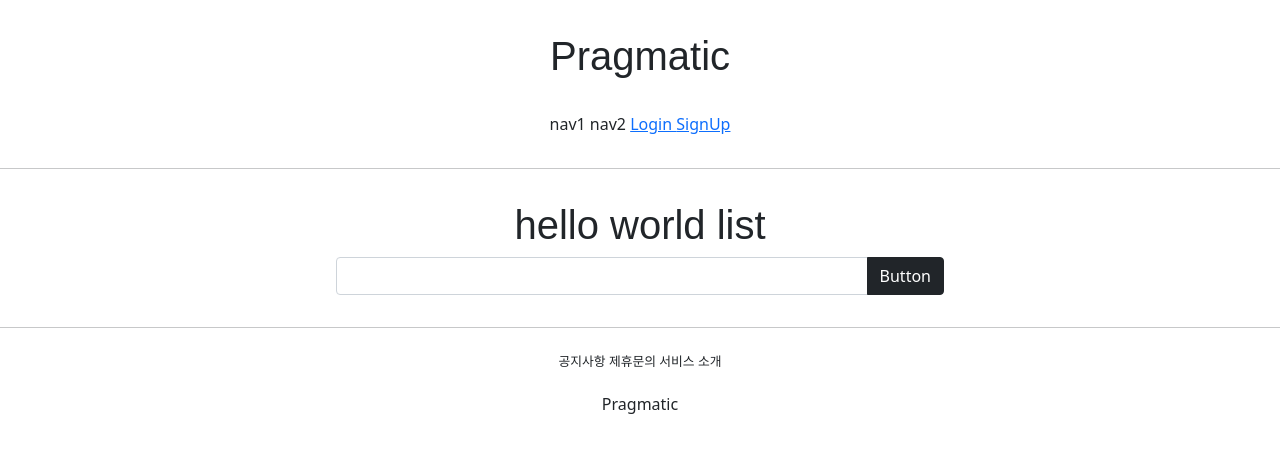
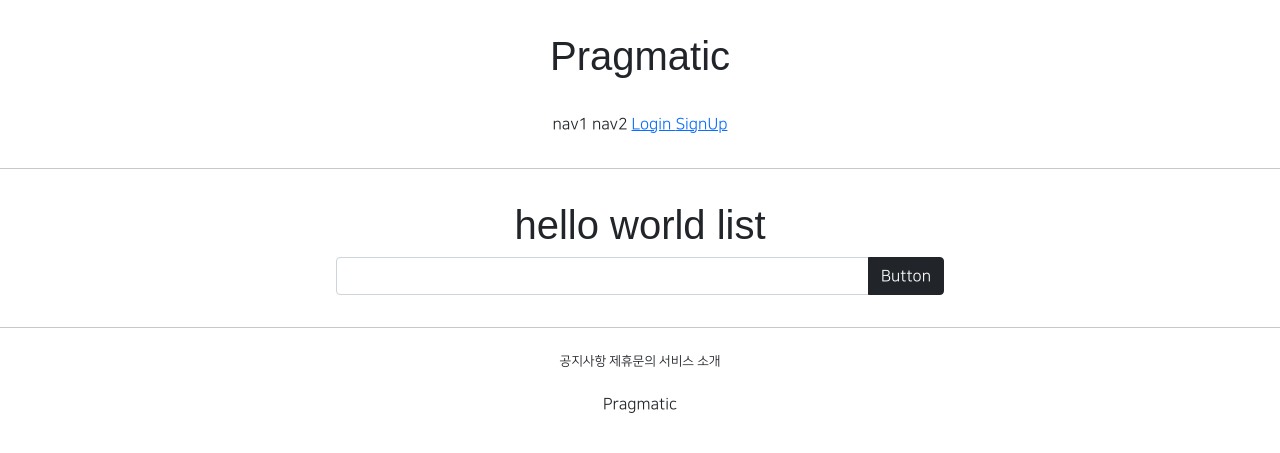
Before and after one commit to 00kang/gis_web_1, a Django app: page /accounts/hello_world/ in a window 1280 px wide. Shown: the top 453 px of the page. Run offline with Django 3.2, Linux system fonts and the light colour scheme; parts of the project's set-up code (start-up, migrations or seed data) failed here and were passed over; some libraries are stand-ins or nearby versions; some web fonts are replaced.

Commit message:
07/15 commit_2

```diff
--- a/gisweb_1/settings.py
+++ b/gisweb_1/settings.py
@@ -122,7 +122,7 @@ AUTH_PASSWORD_VALIDATORS = [
 # Internationalization
 # https://docs.djangoproject.com/en/3.2/topics/i18n/
 
-LANGUAGE_CODE = 'en-us'
+LANGUAGE_CODE = 'ko-kr'
 
 TIME_ZONE = 'UTC'
 
--- a/templates/base.html
+++ b/templates/base.html
@@ -2,9 +2,9 @@
 <html lang="en">
 {% include 'head.html' %}
 
-<body>
+<body style="font-family: 'NanumSquareR">
+{% include 'header.html' %}
 
-{% include 'header.html' %}
 
 <hr>
 {% block content %}
--- a/templates/head.html
+++ b/templates/head.html
@@ -16,4 +16,27 @@
     {#  STATIC FILE LINK  #}
     <link rel="stylesheet" type="text/css" href="{% static 'base.css' %}">
 
+    <style>
+        @font-face {
+            font-family: 'NanumSquareR';
+            src: local('NanumSquareR'),
+            url("{% static 'fonts/NanumSquareR.ttf' %}") format("opentype");
+        }
+        @font-face {
+            font-family: 'NanumSquareEB';
+            src: local('NanumSquareEB'),
+            url("{% static 'fonts/NanumSquareEB.otf' %}") format("opentype");
+        }
+        @font-face {
+            font-family: 'NanumSquareB';
+            src: local('NanumSquareB'),
+            url("{% static 'fonts/NanumSquareB.otf' %}") format("opentype");
+        }
+        @font-face {
+            font-family: 'NanumSquareR';
+            src: local('NanumSquareR'),
+            url("{% static 'fonts/NanumSquareR.otf' %}") format("opentype");
+        }
+    </style>
+
 </head>
```
Also changed, not shown: static/fonts/NanumSquareB.otf (added), static/fonts/NanumSquareEB.otf (added), static/fonts/NanumSquareL.otf (added), static/fonts/NanumSquareR.otf (added).
